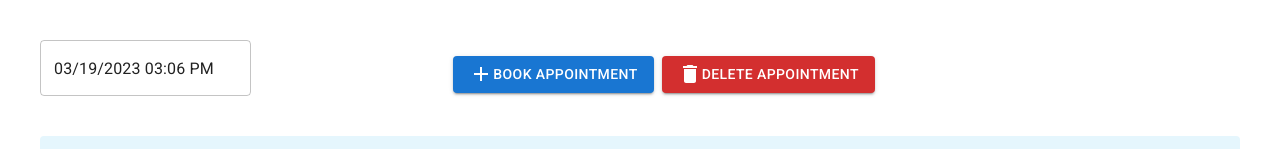
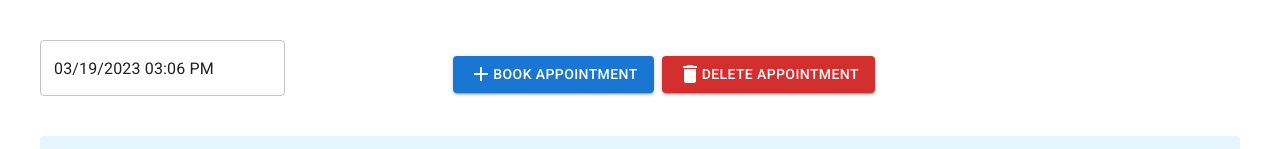
Before and after one commit to matherton/tutor-scheduler, a React (Vite) app in the folder tutor-scheduler/: page / in a window 1280 px wide. Shown: the top 149 px of the page. Built offline with nearby package versions, Linux system fonts and the light colour scheme.

Commit message:
removed setTimeOut func and added min-width to datepicker select

```diff
--- a/tutor-scheduler/src/App.css
+++ b/tutor-scheduler/src/App.css
@@ -1,3 +1,4 @@
 .pickerStlye .MuiOutlinedInput-root {
   background: white;
+  min-width: 245px;
 }
--- a/tutor-scheduler/src/App.tsx
+++ b/tutor-scheduler/src/App.tsx
@@ -31,9 +31,9 @@ function App() {
   const deleteAppointment = () => {
     setError(!error);
     setDisplaySucess(false);
-    setTimeout(() => {
+    /* setTimeout(() => {
       setValue(tomorrow);
-    }, 10000);
+    }, 10000); */
   };
 
   const submittedApp = value?.format("MMM, ddd D h:mm A");
```
